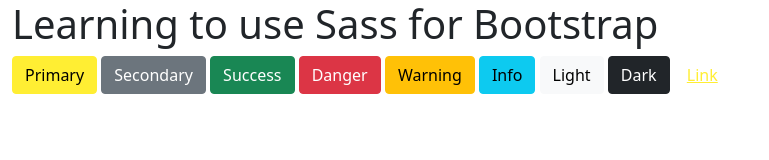
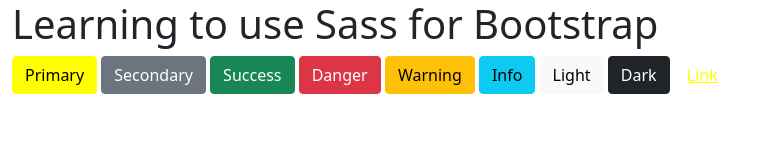
Before and after one commit to raymartrosali/sassproject, a website: page index.html in a window 1280 px wide. Shown: the whole page, without its empty margins (0-769 px from the left). Drawn offline with nearby package versions, Linux system fonts and the light colour scheme.

Commit message:
potangina gumana ka

```diff
--- a/index.html
+++ b/index.html
@@ -5,7 +5,11 @@
     <meta http-equiv="X-UA-Compatible" content="IE=edge">
     <meta name="viewport" content="width=device-width, initial-scale=1.0">
     <title>Changing colors in bootstrap</title>
-    <link rel="stylesheet" href="/css/main.min.css">
+    <link href="node_modules/bootstrap/dist/css/bootstrap.css" rel="stylesheet" integrity="sha384-EVSTQN3/azprG1Anm3QDgpJLIm9Nao0Yz1ztcQTwFspd3yD65VohhpuuCOmLASjC" crossorigin="anonymous">
+
+    <link rel="stylesheet" href="css/main.min.css">
+
+
 
 
 </head>
--- a/sass/main.scss
+++ b/sass/main.scss
@@ -1,6 +1,6 @@
 //custom variables
-$primary: #fe3;
+$primary: yellow;
 
 
-// import bootstrap
-@import "https://raymartrosali.github.io/sassproject/node_modules/bootstrap/scss/bootstrap";
+// import bootstrapgo
+@import "../node_modules/bootstrap/scss/bootstrap";
```
Also changed, not shown: css/main.min.css, 1 other file.
